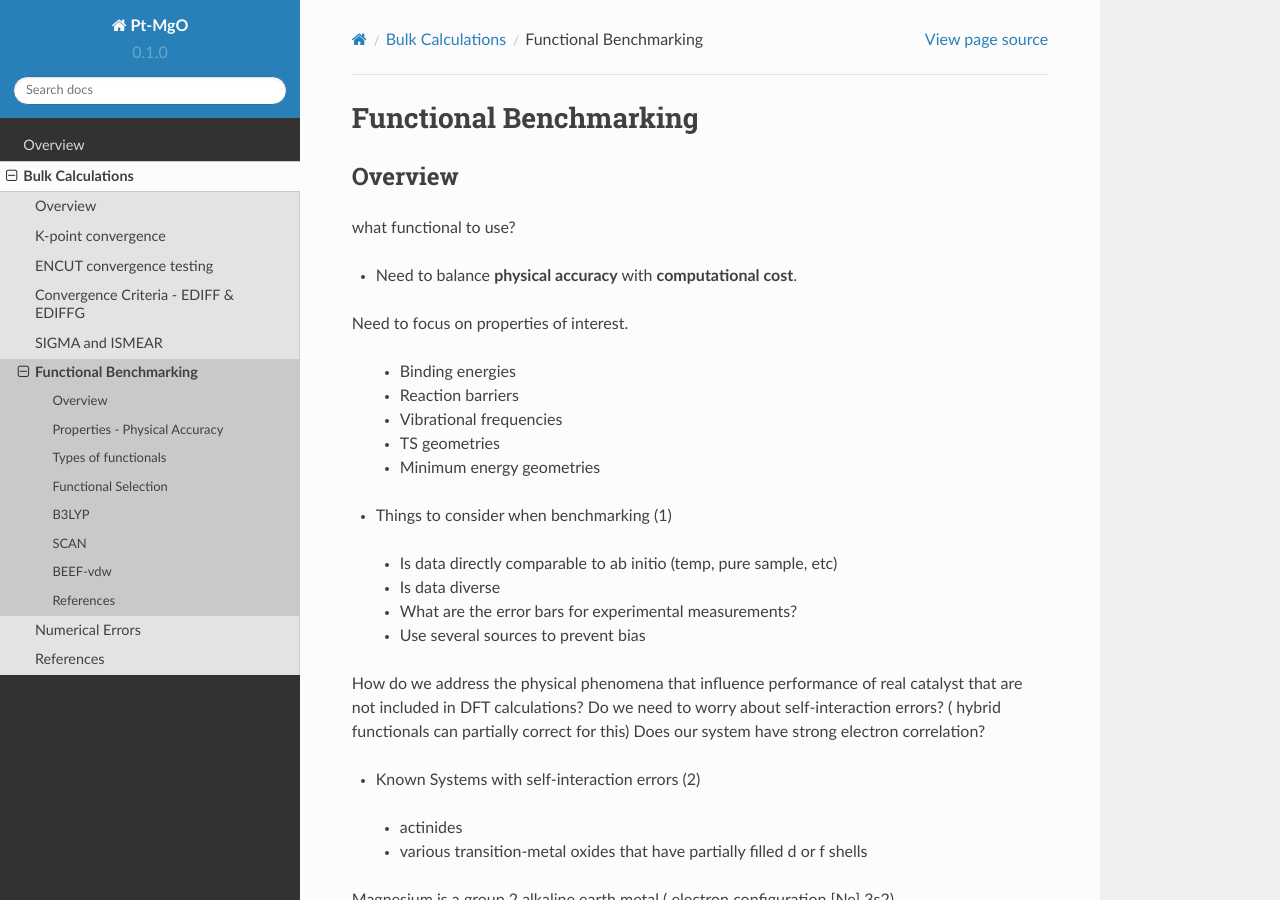
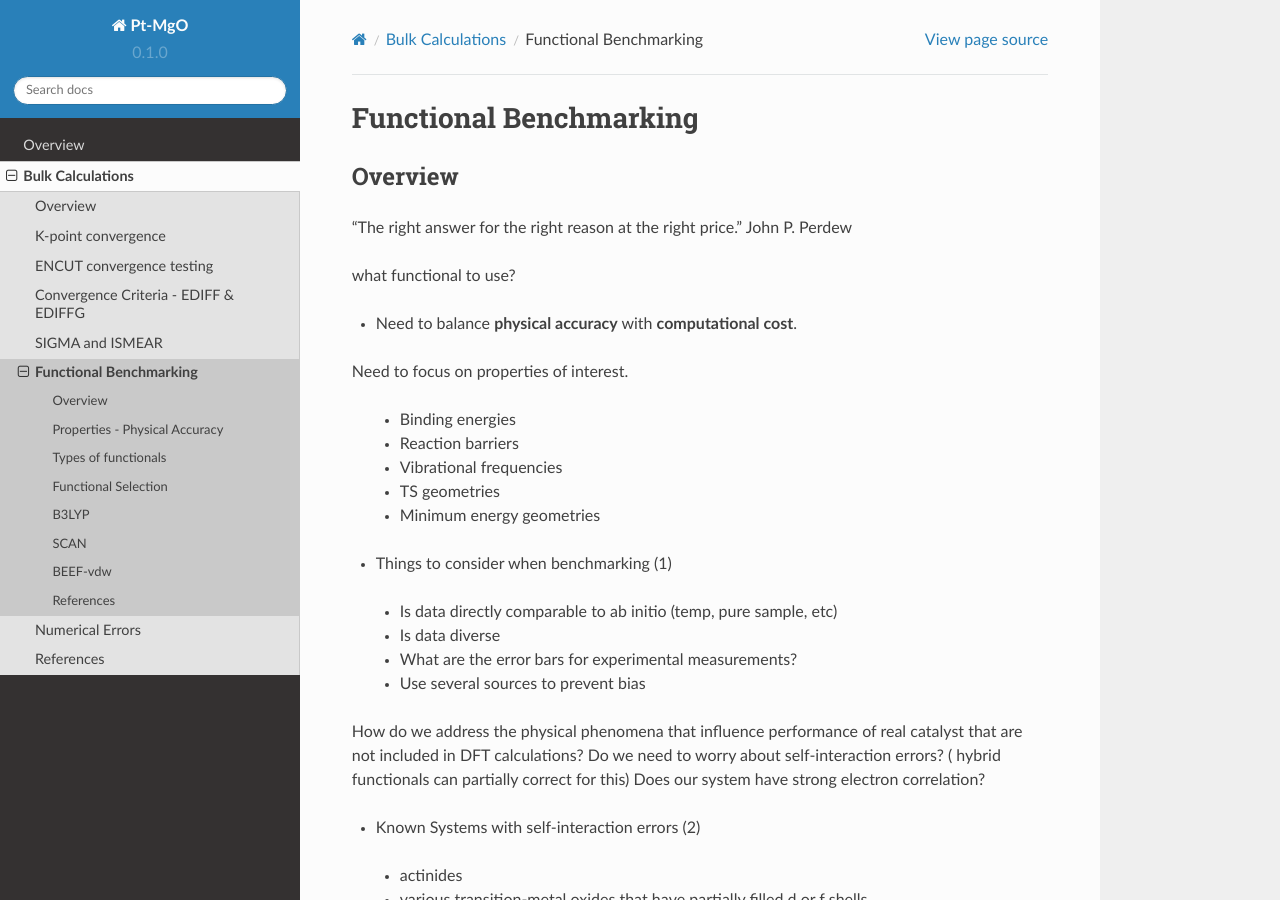
Before and after one commit to tdprice-858/Pt-MgO, a Sphinx documentation site: the page built from docs/source/bulk_calculations/functional_benchmarking.rst, in a window 1280 px wide and 900 px high. Built offline with Sphinx 7.4.7 and the Read the Docs theme 2.0.0, drawn with Linux system fonts in a browser that asks for light colours; pages that are not in the unit, such as notebooks, are missing from menus.

Commit message:
Update functional_benchmarking.rst

```diff
--- a/docs/source/bulk_calculations/functional_benchmarking.rst
+++ b/docs/source/bulk_calculations/functional_benchmarking.rst
@@ -3,6 +3,8 @@ Functional Benchmarking
 
 Overview
 -------
+
+"The right answer for the right reason at the right price." John P. Perdew
 
 what functional to use?
 
@@ -74,6 +76,8 @@ B3LYP
 SCAN
 ----------
 
+
+
 BEEF-vdw
 ----------
 
```
